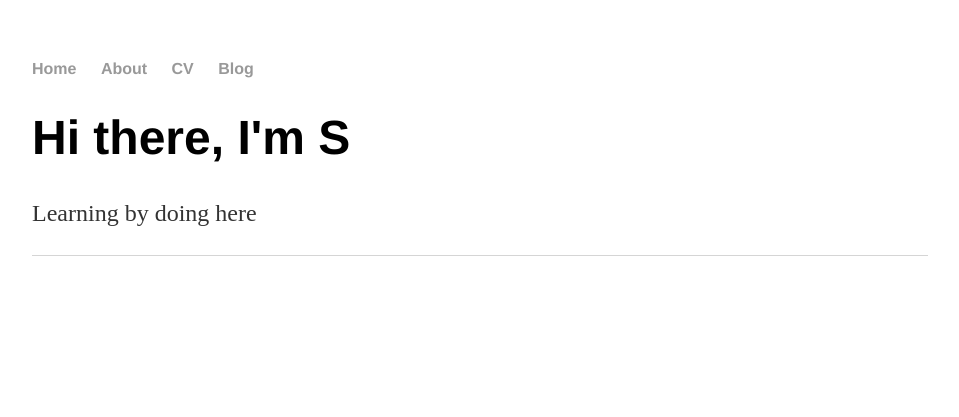
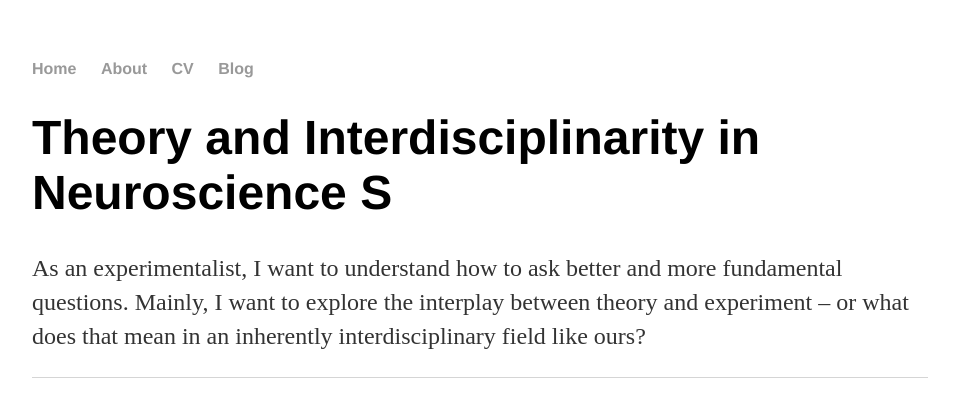
Before and after one commit to bitsandspikes/bitsandspikes.github.io, a Jekyll site: the page built from index.html, in a window 1280 px wide. Shown: the top 417 px of the page, without its empty margins (160-1119 px from the left). Built offline with Jekyll 4.4.1, drawn with Linux system fonts in a browser that asks for light colours.

Commit message:
Update index.html

```diff
--- a/index.html
+++ b/index.html
@@ -1,8 +1,10 @@
 ---
 layout: default
-title: S, Theory Blog
+title: bitsandspikes
 ---
 <div class="blurb">
-	<h1>Hi there, I'm S</h1>
-	<p>Learning by doing here</p>
+	<h1> Theory and Interdisciplinarity in Neuroscience S</h1>
+	<p> As an experimentalist, I want to understand how to ask better and more fundamental questions. Mainly,
+		I want to explore the interplay between theory and experiment –
+		or what does that mean in an inherently interdisciplinary field like ours?</p>
 </div><!-- /.blurb -->
```
